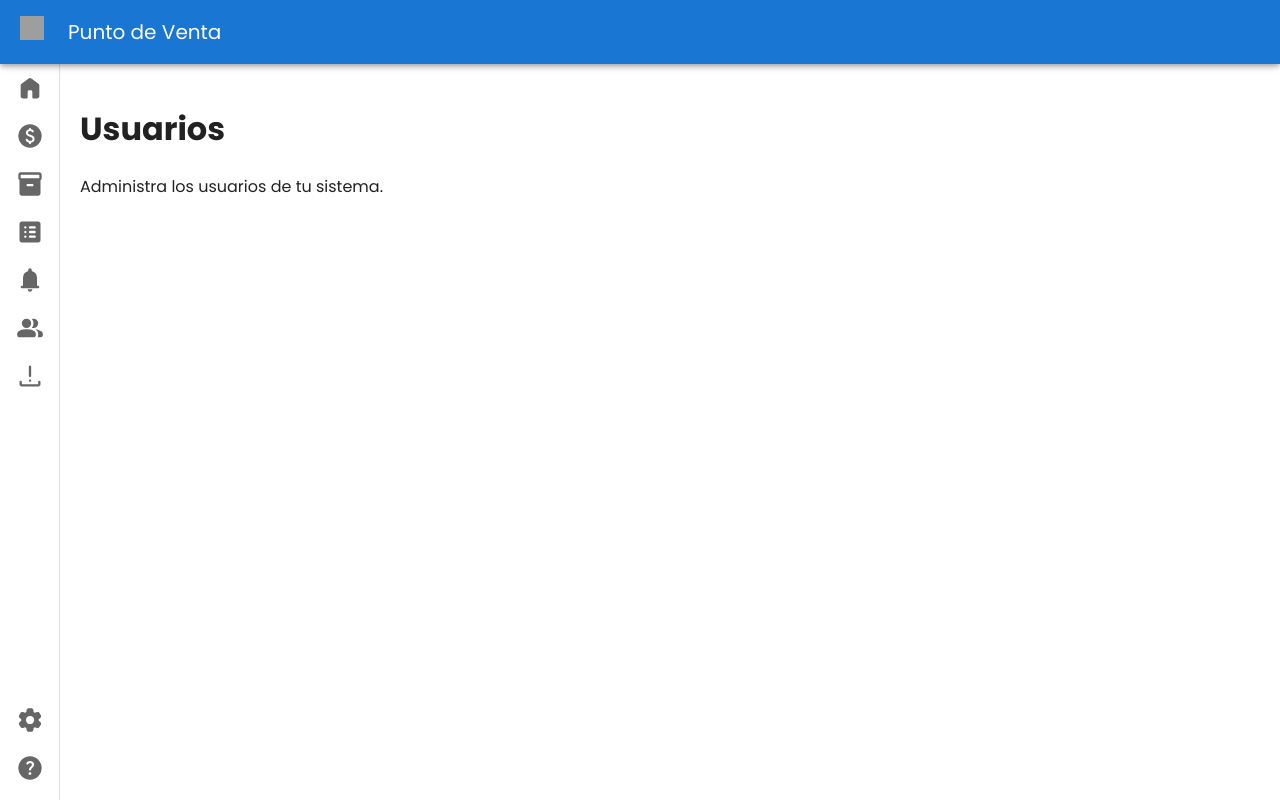
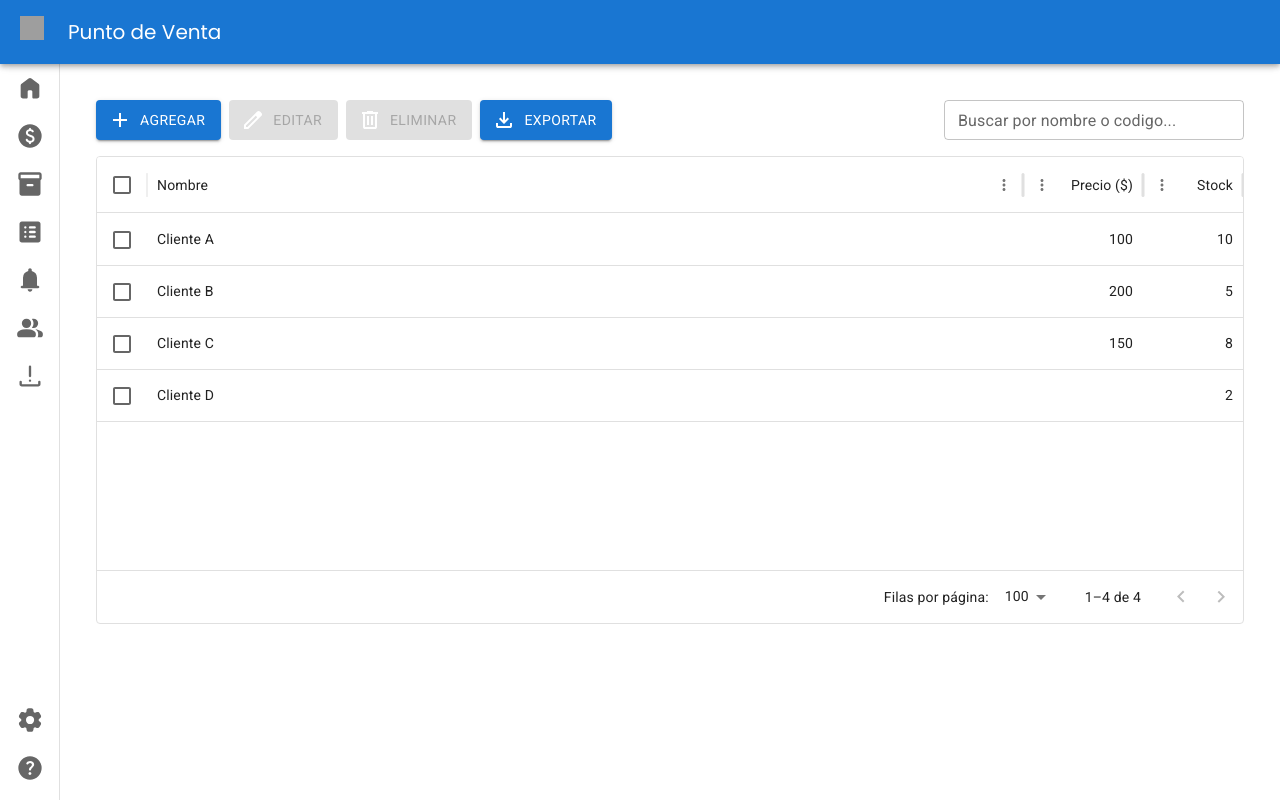
Before and after one commit to benyhi/POS, a React (Vite) app in the folder front/: page /users in a window 1280 px wide. Built offline with nearby package versions, Linux system fonts and the light colour scheme; grey boxes are pictures that could not be loaded.

Commit message:
feat: reports view component

```diff
--- a/front/src/views/Reports.jsx
+++ b/front/src/views/Reports.jsx
@@ -1,12 +1,48 @@
-import React from 'react';
+import { useState } from "react";
+import { Box, Button, MenuItem, Select, TextField, Typography, ThemeProvider } from "@mui/material";
+import theme from '../utils/theme'
 
-const Reports = () => {
+const ReportView = () => {
+  const [reportType, setReportType] = useState("");
+  const [startDate, setStartDate] = useState("");
+  const [endDate, setEndDate] = useState("");
+  const [format, setFormat] = useState("");
+
+  const handleGenerate = () => {
+    if (!reportType || !startDate || !endDate || !format) {
+      alert("Por favor, completa todos los campos.");
+      return;
+    }
+
+    console.log(reportType, startDate, endDate, format)
+  };
+
   return (
-    <div>
-      <h1>Reportes</h1>
-      <p>Ve los reportes de tu empresa aquí.</p>
-    </div>
+    <ThemeProvider theme={theme}>
+      <Box sx={{ p: 3, display: "flex", flexDirection: "column", gap: 2, maxWidth: 400 }}>
+        <Typography variant="h5">Generar Reporte</Typography>
+
+        <Select value={reportType} onChange={(e) => setReportType(e.target.value)} displayEmpty>
+          <MenuItem value="" disabled>Seleccionar tipo de reporte</MenuItem>
+          <MenuItem value="ventas">Ventas</MenuItem>
+          <MenuItem value="productos">Productos</MenuItem>
+          <MenuItem value="clientes">Clientes</MenuItem>
+        </Select>
+
+        <TextField label="Fecha Inicio" type="date" slotProps={{ inputLabel: { shrink: true } }} value={startDate} onChange={(e) => setStartDate(e.target.value)} />
+        <TextField label="Fecha Fin" type="date" slotProps={{ inputLabel: { shrink: true } }} value={endDate} onChange={(e) => setEndDate(e.target.value)} />
+
+        <Select value={format} onChange={(e) => setFormat(e.target.value)} displayEmpty>
+          <MenuItem value="" disabled>Seleccionar formato</MenuItem>
+          <MenuItem value="pdf">PDF</MenuItem>
+          <MenuItem value="excel">Excel</MenuItem>
+          <MenuItem value="csv">CSV</MenuItem>
+        </Select>
+
+        <Button variant="contained" onClick={handleGenerate}>Generar Reporte</Button>
+      </Box>
+    </ThemeProvider>
   );
 };
 
-export default Reports;
+export default ReportView;
--- a/front/src/views/Users.jsx
+++ b/front/src/views/Users.jsx
@@ -1,11 +1,40 @@
 import React from "react";
+import CustomTable from '../components/Table'
+import { Box } from "@mui/material";
+
+const initialRows = [
+  { id: 1, nombre: "Cliente A", precio: 100, stock: 10 },
+  { id: 2, nombre: "Cliente B", precio: 200, stock: 5 },
+  { id: 3, nombre: "Cliente C", precio: 150, stock: 8 },
+  { id: 4, nombre: "Cliente D", preico: 200, stock: 2 },
+];
+
+const columns = [
+  { field: "nombre", headerName: "Nombre", flex: 1 },
+  { field: "precio", headerName: "Precio ($)", width: 120, type: "number" },
+  { field: "stock", headerName: "Stock", width: 100, type: "number" },
+];
+
+const options = {
+  buttons:{
+    edit: true,
+    delete: true,
+    add: true,
+    import: false,
+    export: true
+  },
+  filter: false,
+  search: true,
+  checkbox: true
+}
 
 const Users = () => {
   return (
-    <div>
-      <h1>Usuarios</h1>
-      <p>Administra los usuarios de tu sistema.</p>
-    </div>
+    <Box>
+      <Box>
+        <CustomTable columns={columns} data={initialRows} options={options} />
+      </Box>
+    </Box>
   );
 };
 
```
